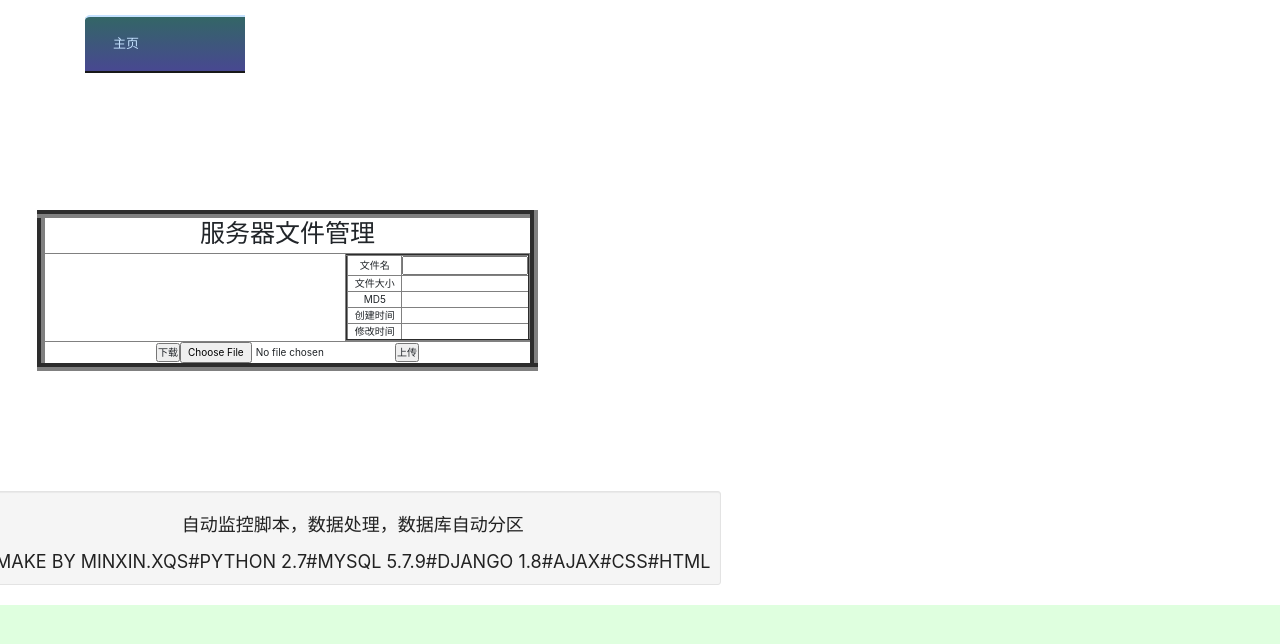
After one commit to xuanqisong/minxinyunwei, a Django app: a page that uses templates/base.html in a window 1280 px wide. The commit adds this page. Shown: the top 644 px of the page. Run offline with Django 3.2, Linux system fonts and the light colour scheme; data that the repository does not hold is empty; some libraries are stand-ins or nearby versions.

Commit message:
new file manager

```diff
--- a/Tools/global_value.py
+++ b/Tools/global_value.py
@@ -1,3 +1,11 @@
 # -*- coding:utf-8 -*-
 # 密码加密KEY key 1023     -1024
 ENCRYPT_KEY_VALUE = 1
+# 文件管理权限set
+# HOME_FILE_MANAGER_PERMISSIONS = (['home_backupfiledir_download', 'home_backupfiledir_upload', 'home_backupfiledir_show'
+#                                   'home_linuxdownloadfiledir_download', 'home_linuxdownloadfiledir_download',
+#                                   'home_linuxdownloadfiledir_show'
+#                                   'home_uploadfiledir_download', 'home_uploadfiledir_upload',
+#                                   'home_uploadfiledir_show'])
+HOME_FILE_SHOW_PERMISSIONS = (['backupfiledir', 'linuxdownloadfiledir', 'uploadfiledir'])
+HOME_FILE_SHOW_DICT = {'backupfiledir': '备份文件', 'linuxdownloadfiledir': '服务器下载文件', 'uploadfiledir': '上传文件'}
--- /dev/null
+++ b/home/templates/file_manager.html
@@ -0,0 +1,92 @@
+{% extends "base.html" %}
+
+{% block title %} 文件管理 {% endblock title %}
+
+{% block script %}
+    <style type="text/css">
+    .tr{
+        text-align: center;
+    }
+    .td{
+        width: 30%;
+    }
+    </style>
+    <script src="/templates/treemodel/js/bootstrap-treeview.js"></script>
+    <script type="text/javascript">
+        $(document).ready(function(){
+            var options = {
+                bootstrap2: false,
+                showTags: true,
+                showBorder: false,
+                levels: 1,
+                data: [{{ data|safe }}]
+            };
+            $("#treeview").treeview(options);
+            $("#treeview").on('nodeSelected',function(event,data){
+                var c_file_name = data.text;
+                $.getJSON('{% url 'script_ajax_file_detail' %}',{'file_name':c_file_name},function(di){
+                    $.each(di,function(name,value){
+                        if (name == "file_size") {
+                            document.getElementById(name).innerHTML = value + "(B)";
+                        }else if (name == "file_name"){
+                            document.getElementById(name).value = value;
+                        }else {
+                            document.getElementById(name).innerHTML = value;
+                        }
+                    })
+                });
+            })
+
+        });
+    </script>
+{% endblock script %}
+
+{% block content %}
+<form method="post" enctype="multipart/form-data">
+    <div style="font-size: large;font-weight: 800">{{ alert }}</div>
+    <table width="96%" border="8">
+    <tr><td colspan="2"><h1>服务器文件管理</h1></td></tr>
+    <tr>
+        <td width="10%">
+            <div class="container" style="width: 300px">
+
+        {#        文件列表左侧#}
+                <div class="row" style="text-align: left;">
+                    <div class="col-sm-12">
+                      <div id="treeview"></div>
+                    </div>
+                </div>
+            </div>
+        </td>
+        <td width="90%">
+      {#    文件详细内容右侧#}
+            <table border="2" width="100%">
+                <tr class="tr"><td class="td">文件名</td><td><input type="text" name="file_name" id="file_name" readOnly="true" style="width: 100%"></td></tr>
+                <tr class="tr"><td class="td">文件大小</td><td id="file_size"></td></tr>
+                <tr class="tr"><td class="td">MD5</td><td id="file_md5"></td></tr>
+                <tr class="tr"><td class="td">创建时间</td><td id="file_create_time"></td></tr>
+                <tr class="tr"><td class="td">修改时间</td><td id="file_change_time"></td></tr>
+            </table>
+        </td>
+    </tr>
+    <tr>
+        <td colspan="2">
+        <table width="100%" style="text-align: center">
+            <tr>
+                <td width="40%" style="text-align: right">
+                    <input formaction="{% url 'script_downloadfile' %}" type="submit" value="下载"/>
+                </td>
+                <td style="text-align: left">
+                    <input id="uploadfile" name="upfile" type="file"/>
+                </td>
+                <td width="40%" style="text-align: left">
+                    <input formaction="{% url 'script_uploadfile' %}" type="submit" value="上传" />
+                </td>
+            </tr>
+        </table>
+        </td>
+    </tr>
+    </table>
+</form>
+
+{% endblock content %}
--- a/home/use_factions.py
+++ b/home/use_factions.py
@@ -277,3 +277,68 @@ def get_status_table():
     sql = "SELECT TABLE_NAME FROM information_schema.TABLES WHERE TABLE_SCHEMA = 'minxinyunwei' AND table_name like 'status%'"
     re_tu = mysql.run_sql(sql)
     return re_tu
+
+
+# file manager
+def get_file_detail(request):
+    # 文件夹列表
+    dir_set = global_value.HOME_FILE_SHOW_PERMISSIONS
+    # 获取用户
+    u = request.user
+    # 获取用户所有权限
+    p = u.get_all_permissions()
+    # # 权限列表
+    # p_list = global_value.HOME_FILE_MANAGER_PERMISSIONS
+    # 此文件的文件夹名称
+    path = os.path.dirname(__file__)
+    # 文件总目录
+    file_manager_path = os.path.dirname(path) + "/servicefilemanager"
+    # 展示权限列表
+    show_dir_p = ([])
+    for d in dir_set:
+        dd = "home.home_" + d + "_show"
+        if dd in p:
+            show_dir_p.append(d)
+
+    data_li = []
+    for d in show_dir_p:
+        string = "{"
+        d_name = global_value.HOME_FILE_SHOW_DICT[d]
+        string += 'text: "' + d_name + '"'
+        re_string = get_tree_date(file_manager_path + "/" + d)
+        if len(re_string) > 0:
+            string += ", selectable: false,"
+            string += "nodes: [" + re_string + "]"
+        string += "}"
+        data_li.append(string)
+
+    return ",".join(data_li)
+
+
+# 获取文件展示list p_name是文件路径 dir_path_list是文件路径的列表dir_path_list = os.path.listdir(p_name)
+def get_tree_date(p_name, dir_path_list=None):
+    if dir_path_list is None:
+        dir_path_list = os.listdir(p_name)
+    str_list = []
+    if len(dir_path_list) == 0:
+        string = '{'
+        string += 'text: "' + str(p_name).split("/")[-1] + '"'
+        string += '}'
+        str_list.append(string)
+    else:
+        for dirorfilename in dir_path_list:
+            string = '{'
+            string += 'text: "' + dirorfilename + '"'
+            if os.path.isdir(p_name + "/" + dirorfilename):
+                string += ',selectable: false ,'
+                string += 'nodes:'
+                string += '['
+
+                string += get_tree_date(p_name + "/" + dirorfilename, os.listdir(p_name + "/" + dirorfilename))
+
+                string += ']'
+                string += '}'
+            else:
+                string += '}'
+            str_list.append(string)
+    return ",".join(str_list)
--- a/home/views.py
+++ b/home/views.py
@@ -163,3 +163,9 @@ def delete_server(request):
         else:
             di['alert'] = '<Script Language="JavaScript"> alert("服务器删除失败"); </Script>'
         return fwqpz(request, di)
+
+
+# file manager
+def file_detail(request):
+    di = {'data': use_factions.get_file_detail(request)}
+    return render(request, 'file_manager.html', di)
--- a/minxinyunwei/urls.py
+++ b/minxinyunwei/urls.py
@@ -80,7 +80,7 @@ urlpatterns += [
     # script_file_manager
     url(r'^script/filemanager/', 'script.views.file_manager', name='script_file_manager'),
     url(r'^script/uploadfile/', 'script.views.uploadfile', name='script_uploadfile'),
-    url(r'^script/downloadfile/', 'script.views.downloadfile', name='script_downloadfile'),
+    url(r'^script/servicefilemanager/', 'script.views.downloadfile', name='script_downloadfile'),
 
     # ajax
     url(r'^script/ajax/getserverdetail/', 'script.views.ajax_server_detail', name='script_ajax_server_detail'),
@@ -144,6 +144,9 @@ urlpatterns += [
     url(r'^sysconfiguration/changeservermid/', 'home.views.change_service_mid', name='home_change_service_mid'),
     url(r'^sysconfiguration/changeserver/', 'home.views.change_service', name='home_change_server'),
     url(r'^sysconfiguration/deleteserver/', 'home.views.delete_server', name='home_delete_server'),
+
+    # file manager
+    url(r'^sysconfiguration/filedetail/', 'home.views.file_detail', name='home_file_detail'),
 ]
 # static files
 import os
--- a/script/models.py
+++ b/script/models.py
@@ -1,4 +1,5 @@
 from django.db import models
+
 
 # Create your models here.
 class Script(models.Model):
--- a/script/views.py
+++ b/script/views.py
@@ -168,7 +168,7 @@ def uploadfile(request):
         return file_manager(request, {'alert': 'uploadfile faile'})
 
 
-# downloadfile for file manager
+# servicefilemanager for file manager
 def downloadfile(request):
     response = StreamingHttpResponse(use_factions.downloadfile(request))
     response['Content-Type'] = 'application/octet-stream'
--- a/templates/base.html
+++ b/templates/base.html
@@ -65,6 +65,7 @@
                         navaigation_bar += '<ul class = "submenu">';
                         navaigation_bar += '<li><a href="{% url 'home_configuration_job' %}">计划任务配置</a></li>';
                         navaigation_bar += '<li><a href="{% url 'home_fwqpz' %}">服务器配置</a></li>';
+                        navaigation_bar += '<li><a href="{% url 'home_file_detail' %}">文件管理</a></li>';
                         navaigation_bar += '</ul>'
                     }
                   navaigation_bar += '</li>';
```
Also changed, not shown: home/models.py (+16 -0 lines), script/use_factions.py (+12 -12 lines).
